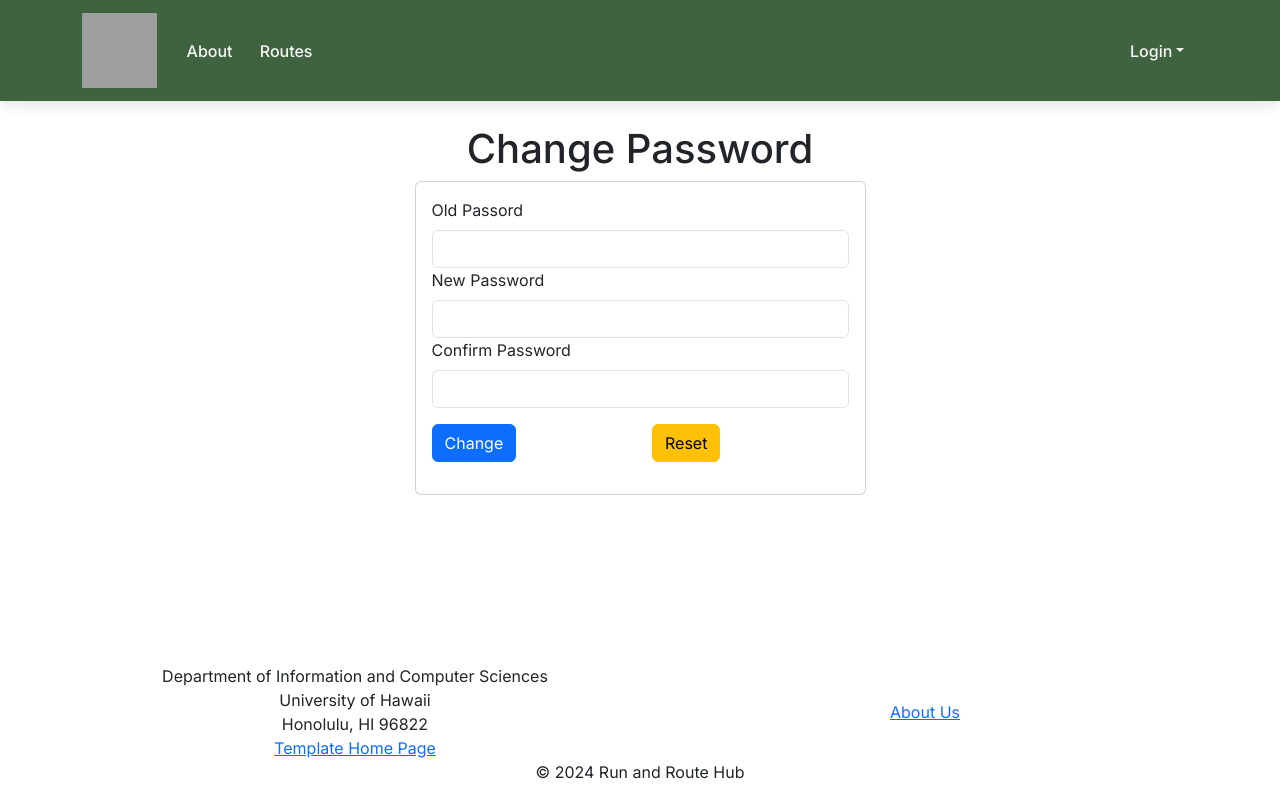
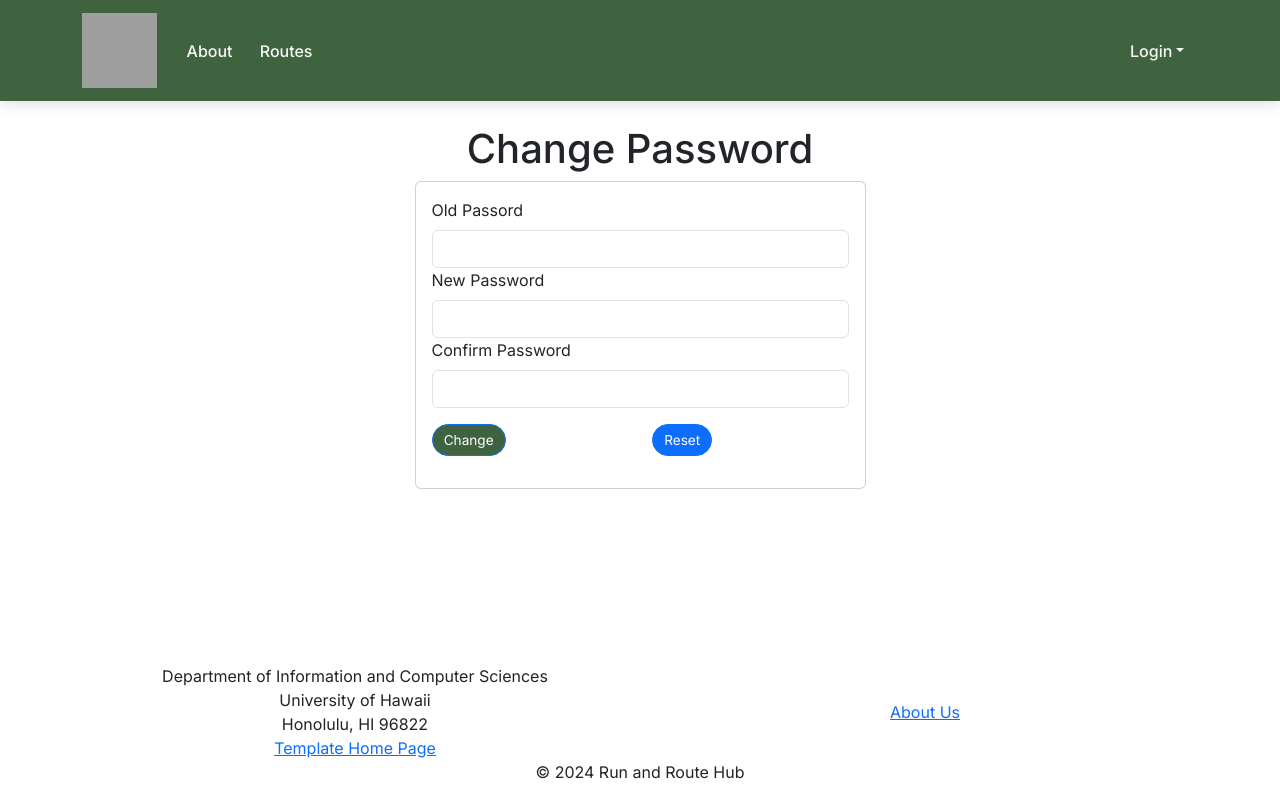
Before and after one commit to run-and-route-hub/Run-and-Route-Hub, a Next.js app: page /auth/change-password in a window 1280 px wide. Built offline with nearby package versions, Linux system fonts and the light colour scheme; no server answers; grey boxes are pictures that could not be loaded.

Commit message:
changed buttons in forms

```diff
--- a/src/app/auth/change-password/page.tsx
+++ b/src/app/auth/change-password/page.tsx
@@ -91,12 +91,32 @@ const ChangePassword = () => {
                   <Form.Group className="form-group py-3">
                     <Row>
                       <Col>
-                        <Button type="submit" className="btn btn-primary">
+                        <Button
+                          style={{
+                            padding: '0.3rem 0.7rem',
+                            borderRadius: '999px',
+                            fontSize: '0.85rem',
+                            cursor: 'pointer',
+                            backgroundColor: '#3e633e',
+                          }}
+                          type="submit"
+                          className="btn btn-primary"
+                        >
                           Change
                         </Button>
                       </Col>
                       <Col>
-                        <Button type="button" onClick={() => reset()} className="btn btn-warning float-right">
+                        <Button
+                          style={{
+                            padding: '0.3rem 0.7rem',
+                            borderRadius: '999px',
+                            fontSize: '0.85rem',
+                            cursor: 'pointer',
+                          }}
+                          type="button"
+                          onClick={() => reset()}
+                          className="btn btn-primary float-right"
+                        >
                           Reset
                         </Button>
                       </Col>
```
Also changed, not shown: src/app/auth/signin/page.tsx (+12 -2 lines), src/app/auth/signout/page.tsx (+20 -2 lines), src/app/auth/signup/page.tsx (+21 -2 lines).
